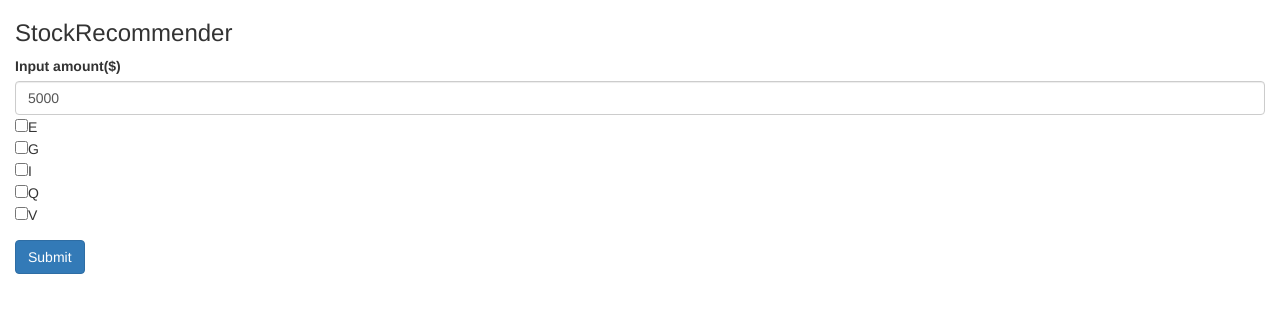
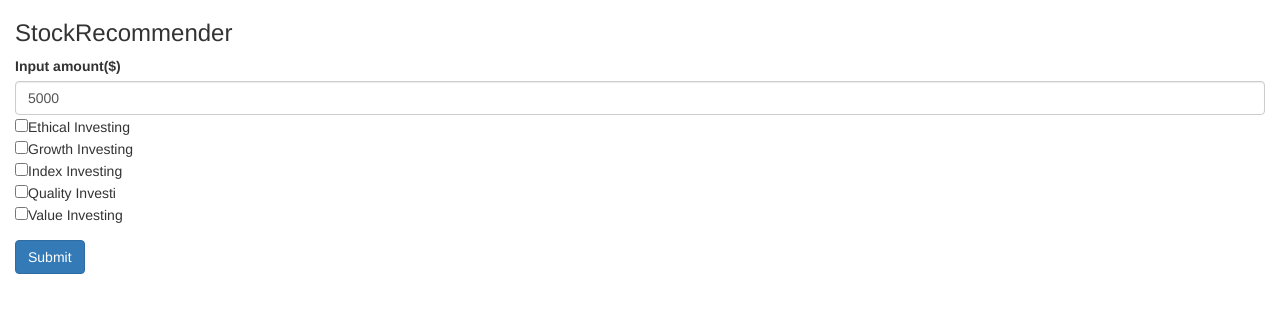
Before and after one commit to BaconRemovalUnit/StockRecommender, a Flask app: page / in a window 1280 px wide. Shown: the top 313 px of the page. Run offline with Flask 2, Linux system fonts and the light colour scheme; some libraries are stand-ins or nearby versions.

Commit message:
Update index.html

```diff
--- a/templates/index.html
+++ b/templates/index.html
@@ -23,11 +23,11 @@
                         </label>
                         <input type="number" class="form-control" id="InputDollar" name="input_dollar" step="0.01"
                                min="5000" value="5000"/>
-                        <input type="checkbox" name="e" value="e">E<br>
-                        <input type="checkbox" name="g" value="g">G<br>
-                        <input type="checkbox" name="i" value="i">I<br>
-                        <input type="checkbox" name="q" value="q">Q<br>
-                        <input type="checkbox" name="v" value="v">V<br>
+                        <input type="checkbox" name="e" value="e">Ethical Investing<br>
+                        <input type="checkbox" name="g" value="g">Growth Investing<br>
+                        <input type="checkbox" name="i" value="i">Index Investing<br>
+                        <input type="checkbox" name="q" value="q">Quality Investi<br>
+                        <input type="checkbox" name="v" value="v">Value Investing<br>
                     </div>
                     <button type="submit" class="btn btn-primary">
                         Submit
```
